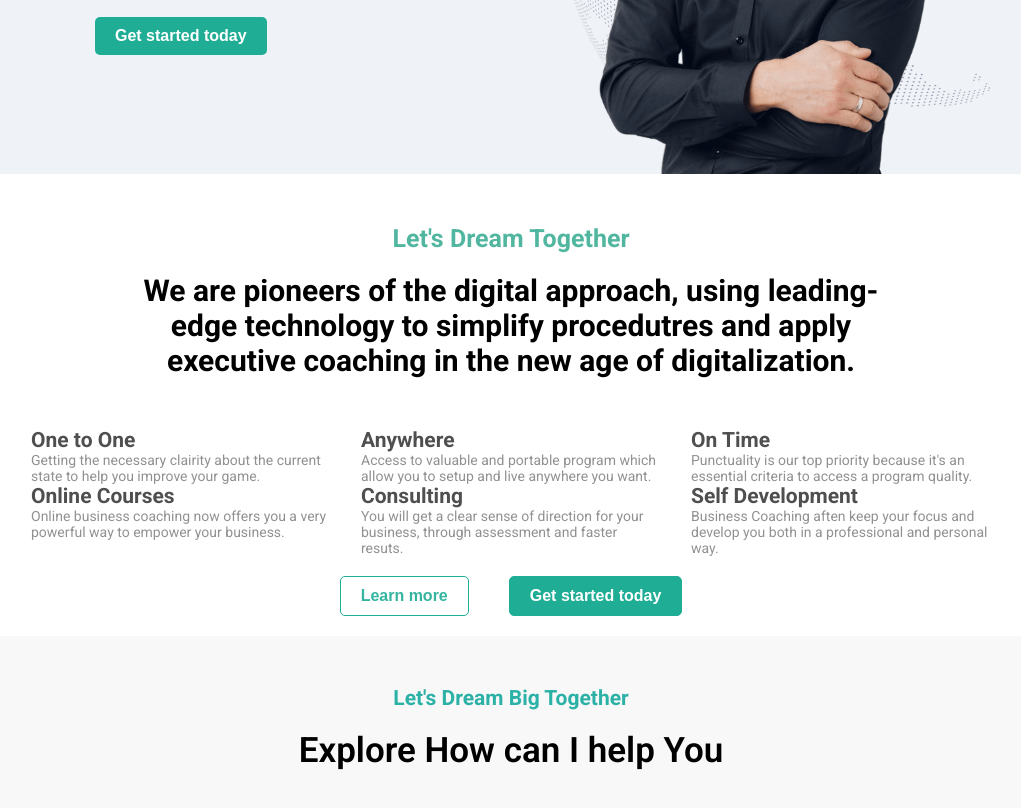
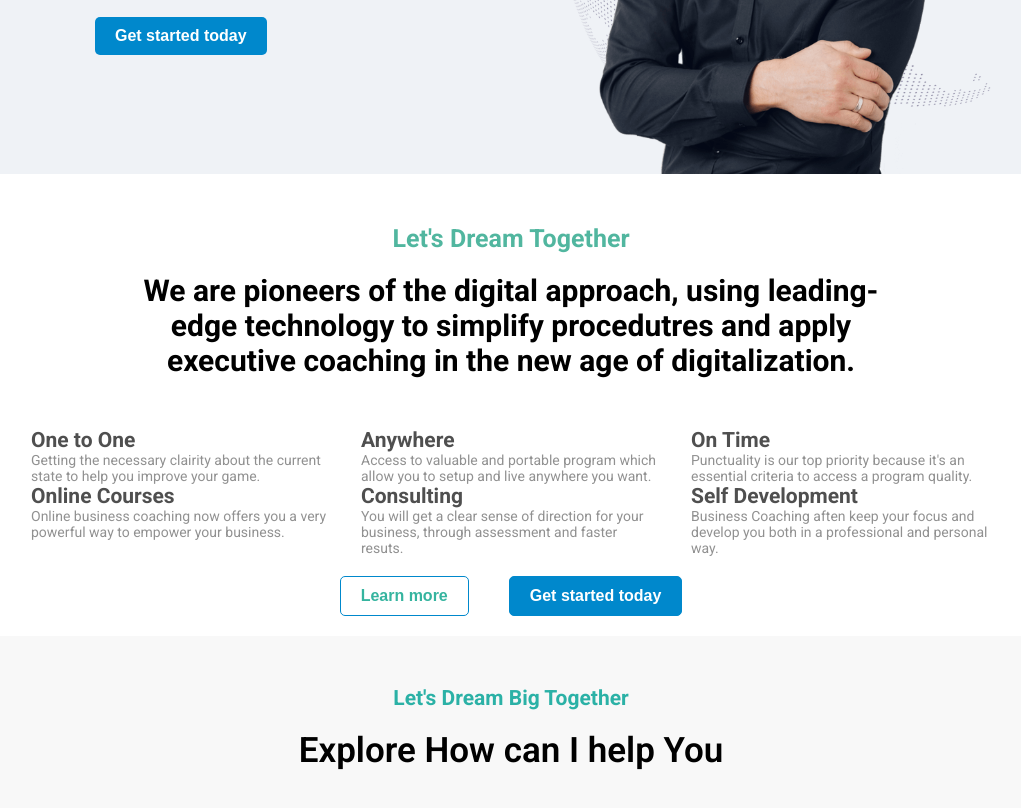
Before and after one commit to Vsevolod230287/proj-html-vuejs, a website: page index.html in a window 1280 px wide. Shown: the part 426-1234 px from the top of the page, without its empty margins (129-1150 px from the left). Drawn offline with nearby package versions, Linux system fonts and the light colour scheme.

Commit message:
Cabiato colore cliente: da #20ad96 a 0088cc

```diff
--- a/src/scss/partials/_main.scss
+++ b/src/scss/partials/_main.scss
@@ -40,7 +40,7 @@ main {
         button {
           color: white;
           font-weight: 600;
-          background-color: #20AD96;
+          background-color:#0088cc;
           padding: 10px 20px;
           border-radius: 5px;
           font-size: 16px;
@@ -111,7 +111,7 @@ main {
       }
 
       button.learn-more {
-        border: 1px solid #20AD96;
+        border: 1px solid #0088cc;
         color: #35B49F;
         font-weight: 600;
         background-color: white;
@@ -124,10 +124,10 @@ main {
       button.get-starded {
         color: white;
         font-weight: 600;
-        background-color: #20AD96;
+        background-color:#0088cc;
         padding: 10px 20px;
         border-radius: 5px;
-        border: 1px solid #20AD96;
+        border: 1px solid #0088cc;
         font-size: 16px;
         margin: 20px;
       }
```
Also changed, not shown: dist/css/master.css.
